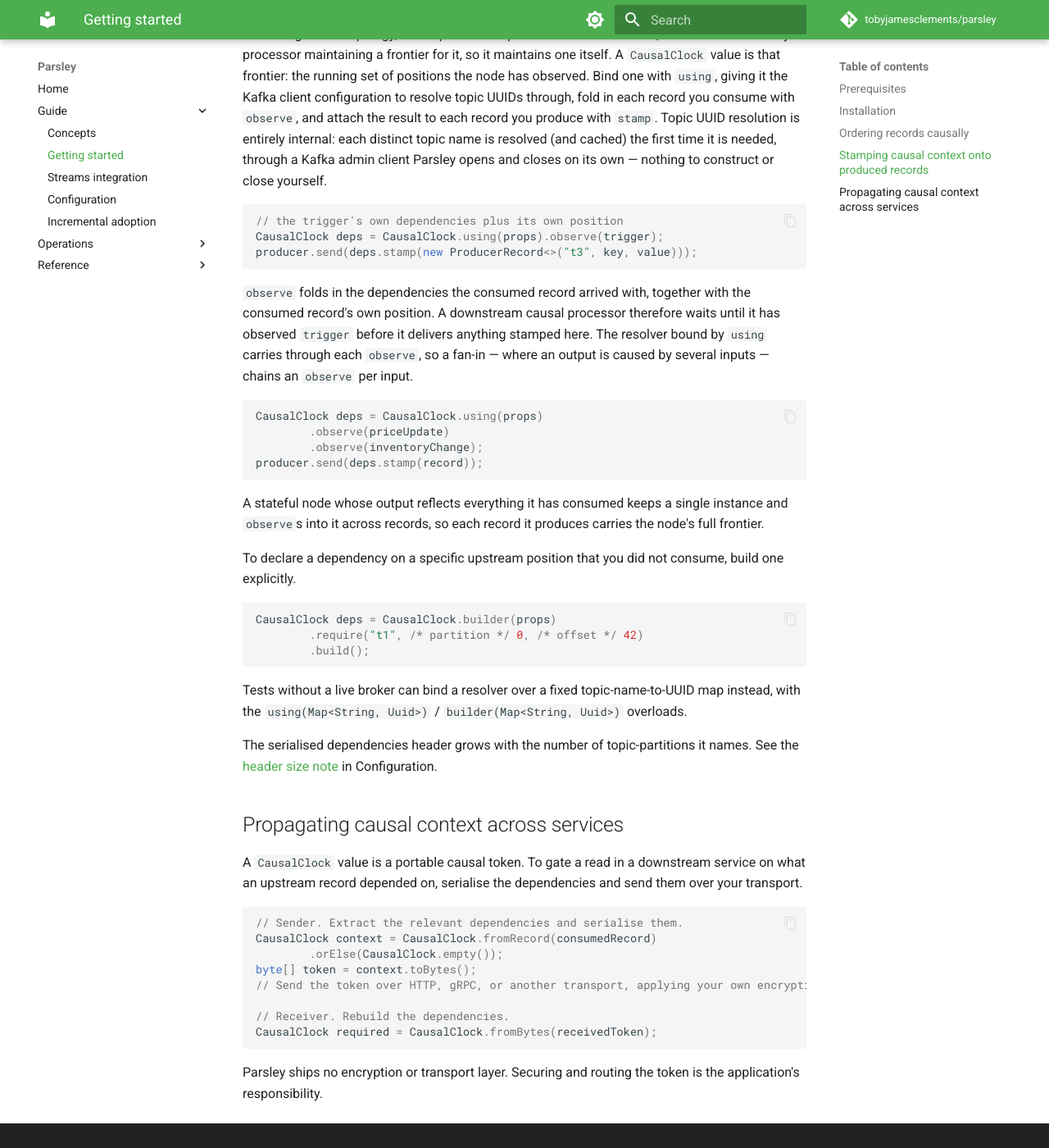
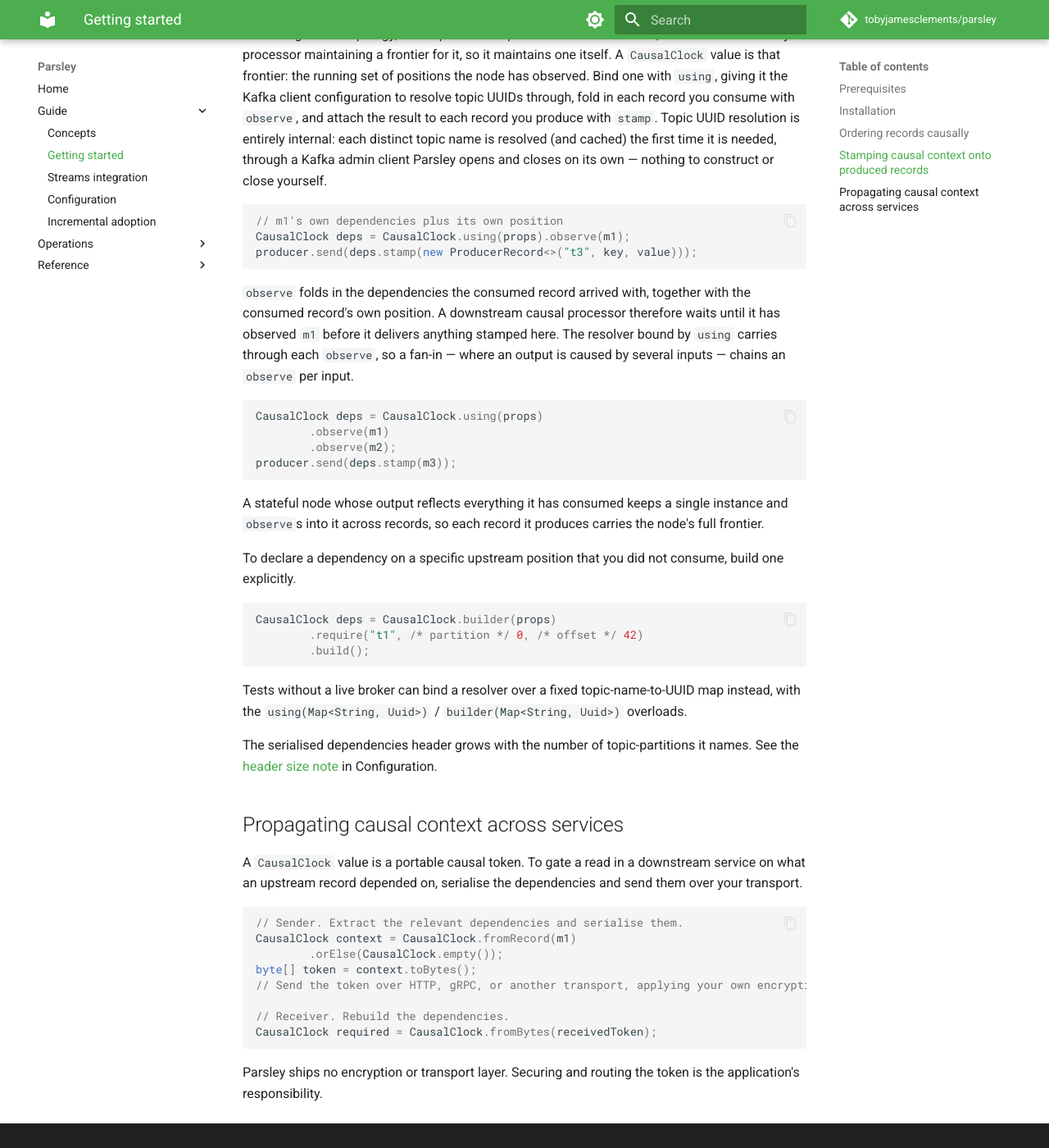
Before and after one commit to tobyjamesclements/parsley, an MkDocs documentation site: the page built from docs/getting-started.md, in a window 1280 px wide and 1400 px high, scrolled down 1263 px. Shown: the whole window at 82% size. Built offline with MkDocs 1.6.1 and Material for MkDocs 9.7.7, drawn with Linux system fonts in a browser that asks for light colours; comment, search, counter and statistics services are not loaded; the version menu is left out.

Commit message:
Docs samples use m1/m2/m3 message variable names
The getting-started samples (and their DocsSamplesTest mirrors, kept
verbatim) now name consumed and produced records m1/m2/m3, completing the
neutral-naming convention the t1/t2/t3 topic rename started; the prose
reference to `trigger` follows.

Co-Authored-By: Claude Fable 5 <noreply@anthropic.com>
Claude-Session: https://claude.ai/code/session_01DntNjc5jVvKXTETd59vdcW

````diff
--- a/docs/getting-started.md
+++ b/docs/getting-started.md
@@ -59,22 +59,22 @@ yourself.
 
 <!-- Mirrored verbatim by DocsSamplesTest#relaySample; keep the sample and the test in sync. -->
 ```java
-// the trigger's own dependencies plus its own position
-CausalClock deps = CausalClock.using(props).observe(trigger);
+// m1's own dependencies plus its own position
+CausalClock deps = CausalClock.using(props).observe(m1);
 producer.send(deps.stamp(new ProducerRecord<>("t3", key, value)));
 ```
 
 `observe` folds in the dependencies the consumed record arrived with, together with the consumed
-record's own position. A downstream causal processor therefore waits until it has observed `trigger`
+record's own position. A downstream causal processor therefore waits until it has observed `m1`
 before it delivers anything stamped here. The resolver bound by `using` carries through each
 `observe`, so a fan-in — where an output is caused by several inputs — chains an `observe` per input.
 
 <!-- Mirrored verbatim by DocsSamplesTest#fanInSample; keep the sample and the test in sync. -->
 ```java
 CausalClock deps = CausalClock.using(props)
-        .observe(priceUpdate)
-        .observe(inventoryChange);
-producer.send(deps.stamp(record));
+        .observe(m1)
+        .observe(m2);
+producer.send(deps.stamp(m3));
 ```
 
 A stateful node whose output reflects everything it has consumed keeps a single instance and
@@ -104,7 +104,7 @@ what an upstream record depended on, serialise the dependencies and send them ov
 <!-- Mirrored verbatim by DocsSamplesTest#portableTokenSample; keep the sample and the test in sync. -->
 ```java
 // Sender. Extract the relevant dependencies and serialise them.
-CausalClock context = CausalClock.fromRecord(consumedRecord)
+CausalClock context = CausalClock.fromRecord(m1)
         .orElse(CausalClock.empty());
 byte[] token = context.toBytes();
 // Send the token over HTTP, gRPC, or another transport, applying your own encryption.
````
Also changed, not shown: CHANGELOG.md (+5 -4 lines), 1 other file.
